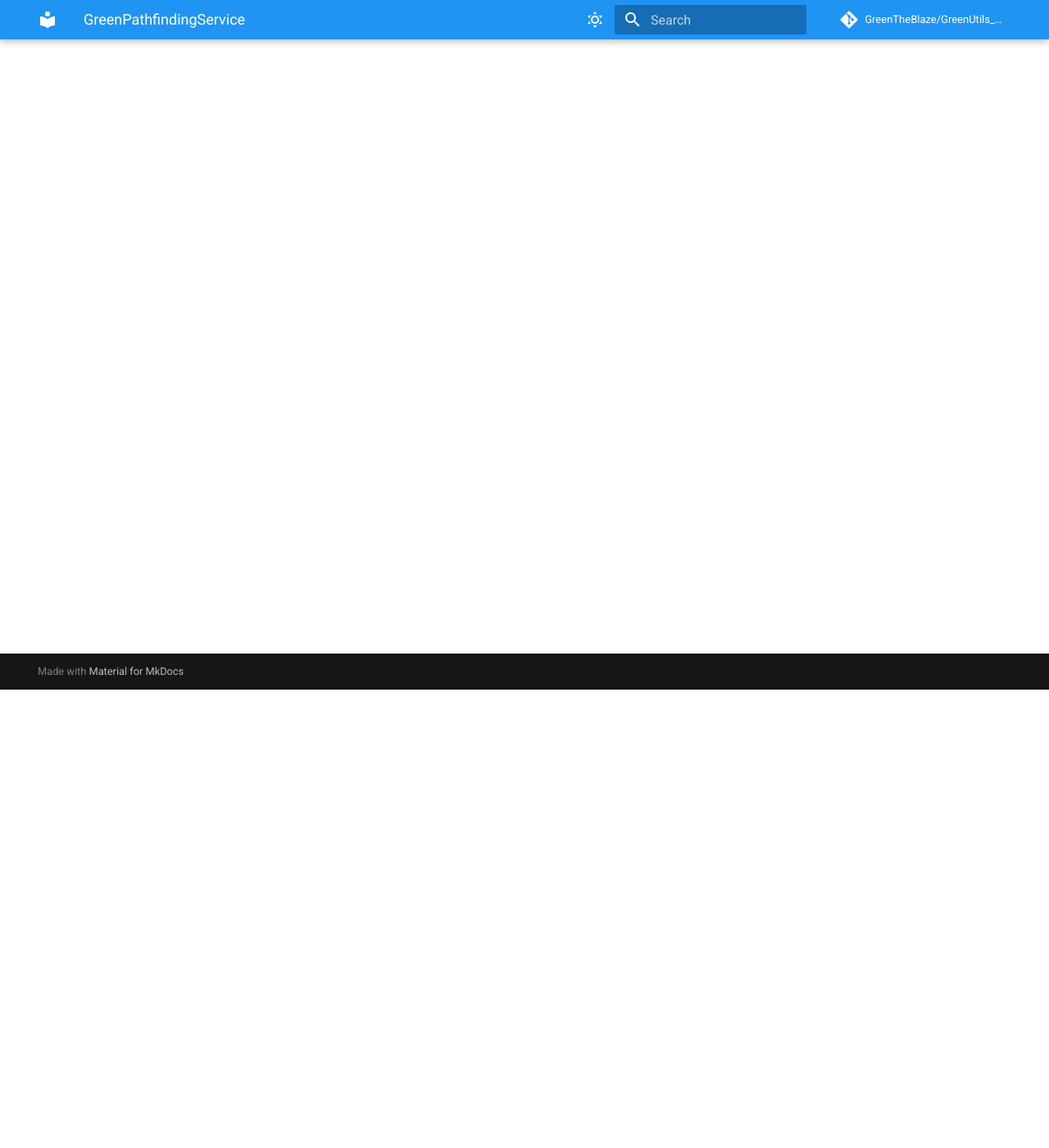
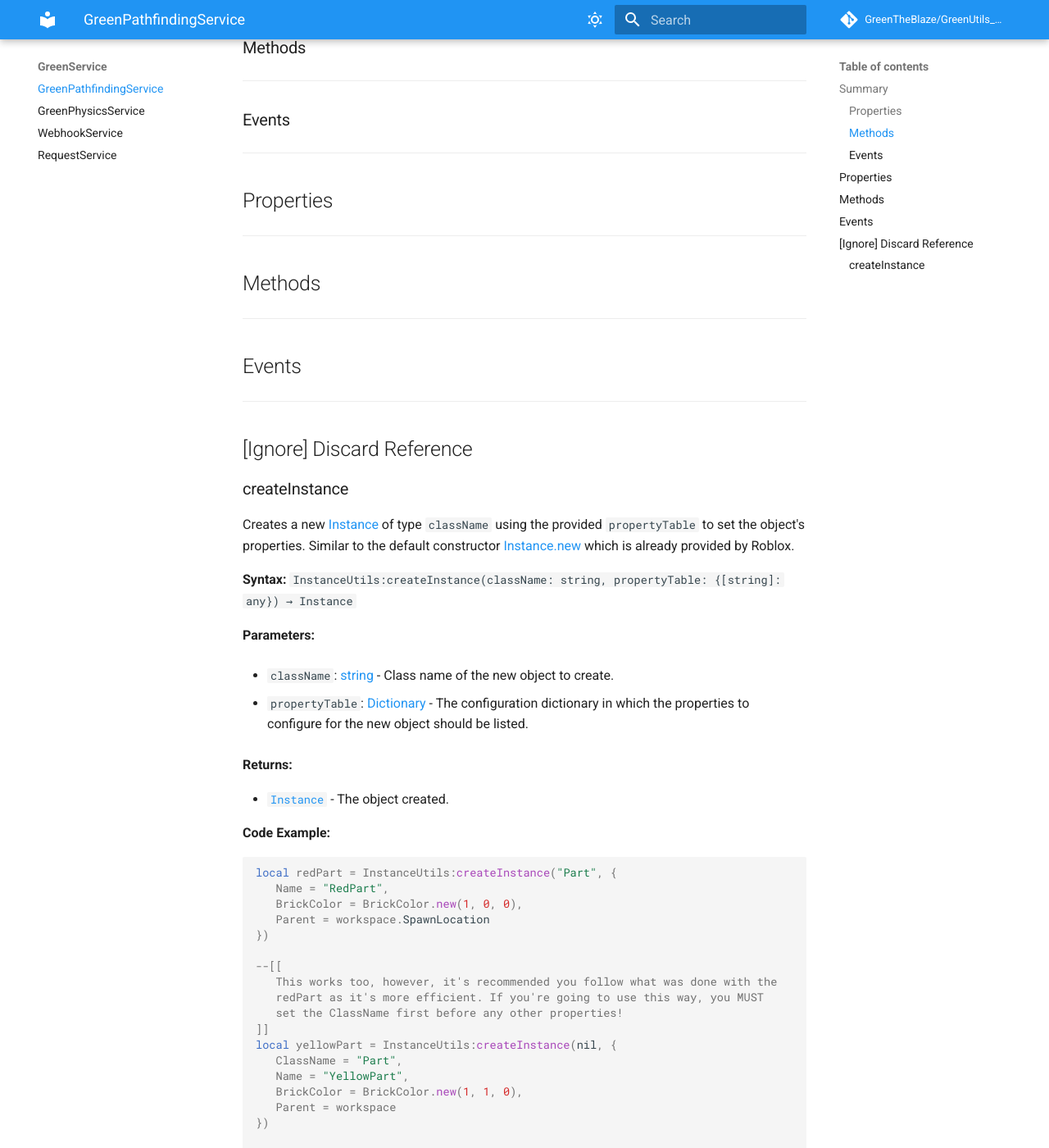
Before and after one commit to GreenTheBlaze/GreenUtils_Roblox, an MkDocs documentation site: the page built from docs/greenpathfindingservice-api.md, in a window 1280 px wide and 1400 px high, scrolled down 559 px. Shown: the whole window at 82% size. Built offline with MkDocs 1.6.1 and Material for MkDocs 9.7.7, drawn with Linux system fonts in a browser that asks for light colours; comment, search, counter and statistics services are not loaded; some of the changed text lies outside the part shown.

Commit message:
Update greenpathfindingservice-api.md

````diff
--- a/docs/greenpathfindingservice-api.md
+++ b/docs/greenpathfindingservice-api.md
@@ -1 +1,113 @@
-# info being added
+# GreenPathfindingService
+Like the default [PathfindingService](https://create.roblox.com/docs/reference/engine/classes/PathfindingService) that Roblox uses, **GreenPathfindingService** is used to find logical paths between two points so that characters can move to different destinations without coming in contact with obstacles. However, this service differentiates from its inspirator, allowing for more advanced path generation in the air, as well as on ground. The service also takes into account obstacles and gap distances, which [PathfindingService](https://create.roblox.com/docs/reference/engine/classes/PathfindingService) fails to do in some circumstances.
+
+
+## Summary
+----
+### Properties
+
+----
+
+### Methods
+
+----
+
+### Events
+
+----
+
+## Properties
+
+----
+
+## Methods
+
+----
+
+## Events
+
+----
+
+## [Ignore] Discard Reference
+### createInstance
+Creates a new [Instance](https://create.roblox.com/docs/reference/engine/classes/Instance) of type `className` using the provided `propertyTable` to set the object's properties. Similar to the default constructor [Instance.new](https://create.roblox.com/docs/reference/engine/datatypes/Instance#new) which is already provided by Roblox.
+
+**Syntax:** `InstanceUtils:createInstance(className: string, propertyTable: {[string]: any}) → Instance`
+
+**Parameters:**
+
+* `className`: [string](https://create.roblox.com/docs/luau/strings) - Class name of the new object to create.
+
+* `propertyTable`: [Dictionary](https://create.roblox.com/docs/luau/tables#dictionaries) - The configuration dictionary in which the properties to configure for the new object should be listed.
+
+**Returns:**
+
+* [`Instance`](https://create.roblox.com/docs/reference/engine/classes/Instance) - The object created.
+
+**Code Example:**
+```lua
+local redPart = InstanceUtils:createInstance("Part", {
+   Name = "RedPart",
+   BrickColor = BrickColor.new(1, 0, 0),
+   Parent = workspace.SpawnLocation
+})
+
+--[[
+   This works too, however, it's recommended you follow what was done with the
+   redPart as it's more efficient. If you're going to use this way, you MUST
+   set the ClassName first before any other properties!
+]]
+local yellowPart = InstanceUtils:createInstance(nil, {
+   ClassName = "Part",
+   Name = "YellowPart",
+   BrickColor = BrickColor.new(1, 1, 0),
+   Parent = workspace
+})
+
+--[[
+   Here, you can create children too within the method if you wanted to save
+   lines of space within programs, however these will not be returned.
+
+   This is the example tree structure that was created here:
+
+   GreenPart
+   ├─ Baz
+   │  ├─ Garb
+   │  └─ Jarp
+   └─ Bazifyer
+]]
+local greenPart = InstanceUtils:createInstance("Part", {
+   Name = "GreenPart",
+   BrickColor = BrickColor.new(0, 1, 0),
+   Parent = workspace.SpawnLocation,
+   Children = {
+      {
+         ClassName = "SurfaceGui",
+         Name = "Baz",
+         Children = {
+            {
+               ClassName = "TextLabel",
+               Name = "Garb"
+            },
+            {
+               ClassName = "TextBox",
+               Name = "Jarp"
+            }
+         }
+      },
+      {
+         ClassName = "UIGradient",
+         Name = "Bazifyer"
+      }
+   }
+})
+
+-- Used to show the properties of created objects.
+print(typeof(redPart)) --> Instance
+print(redPart.Parent.Name) --> SpawnLocation
+
+print(typeof(yellowPart)) --> Instance
+print(yellowPart.Parent.Name) --> Workspace
+```
+
+----
````
